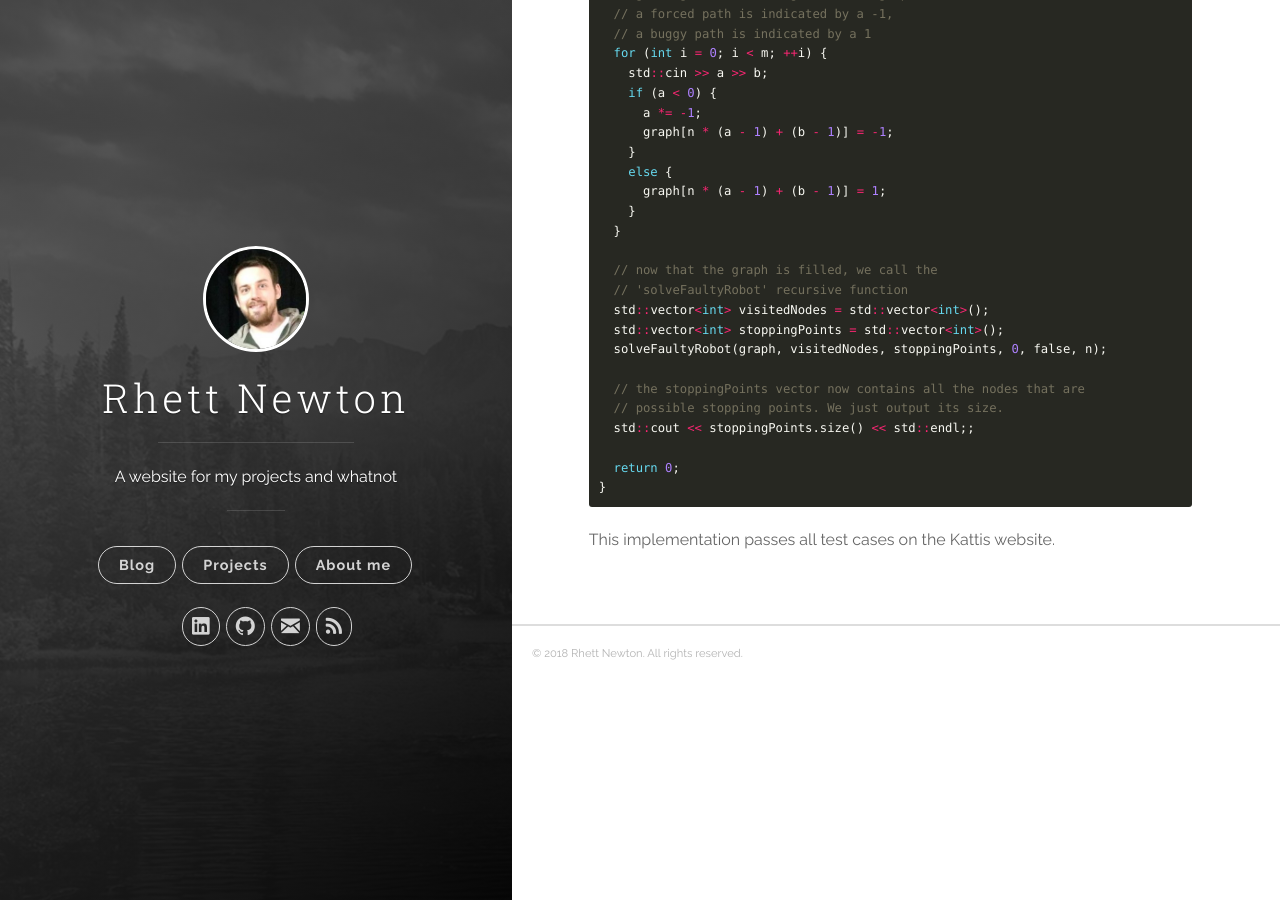
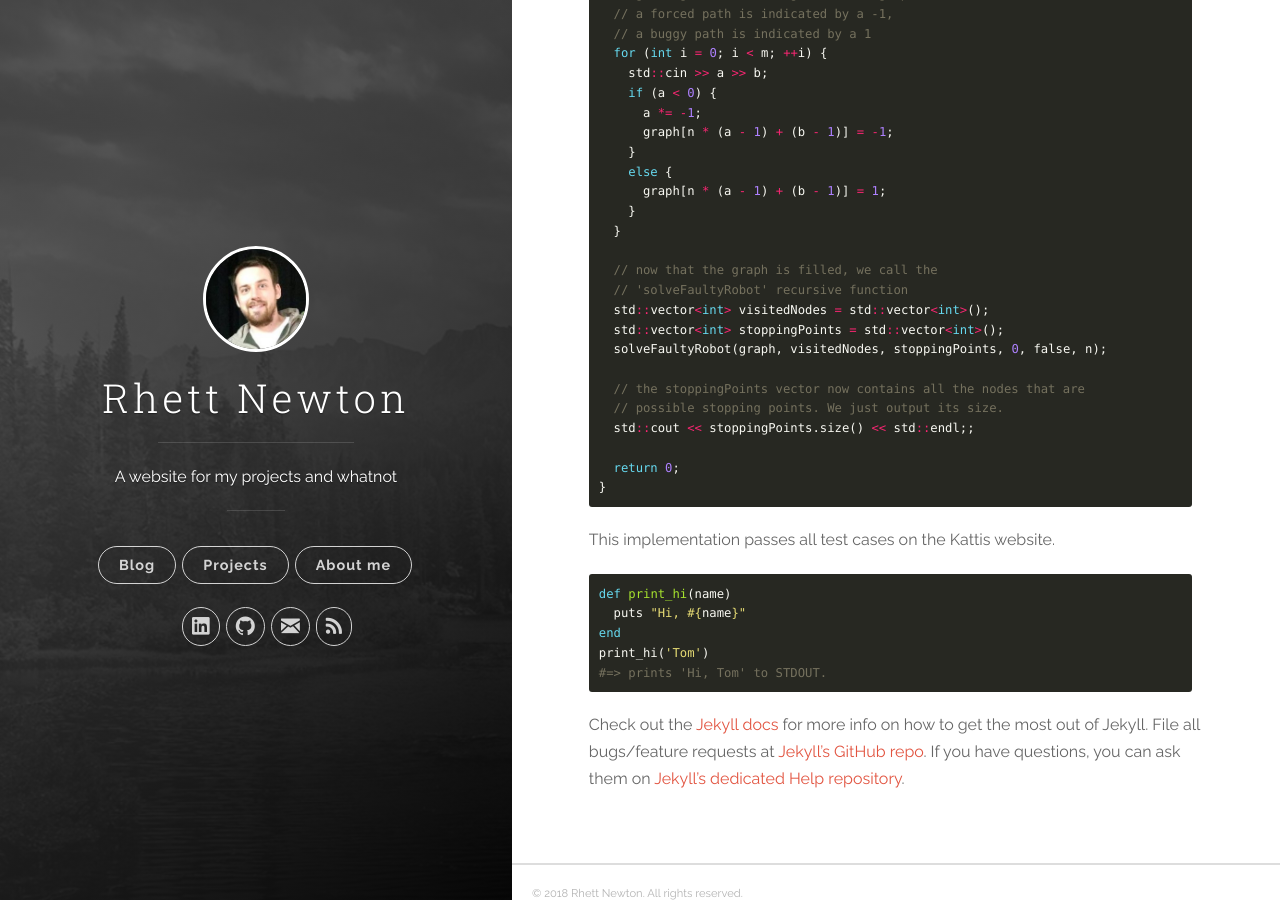
Before and after one commit to rnewton5/rnewton5.github.io, a Jekyll site: the page built from _posts/2018-01-03-faulty-robot-problem.markdown, in a window 1280 px wide and 900 px high, scrolled down 3119 px. Built offline with Jekyll 4.4.1, drawn with Linux system fonts in a browser that asks for light colours; nearby versions of some CDN libraries.

````diff
--- a/_posts/2018-01-03-faulty-robot-problem.markdown
+++ b/_posts/2018-01-03-faulty-robot-problem.markdown
@@ -122,3 +122,17 @@
 ```
 
 This implementation passes all test cases on the Kattis website.
+
+``` ruby
+def print_hi(name)
+  puts "Hi, #{name}"
+end
+print_hi('Tom')
+#=> prints 'Hi, Tom' to STDOUT.
+```
+
+Check out the [Jekyll docs][jekyll] for more info on how to get the most out of Jekyll. File all bugs/feature requests at [Jekyll’s GitHub repo][jekyll-gh]. If you have questions, you can ask them on [Jekyll’s dedicated Help repository][jekyll-help].
+
+[jekyll]:      http://jekyllrb.com
+[jekyll-gh]:   https://github.com/jekyll/jekyll
+[jekyll-help]: https://github.com/jekyll/jekyll-help
````
Also changed, not shown: other parts of _posts/2018-01-03-faulty-robot-problem.markdown (+2 -2 lines).
